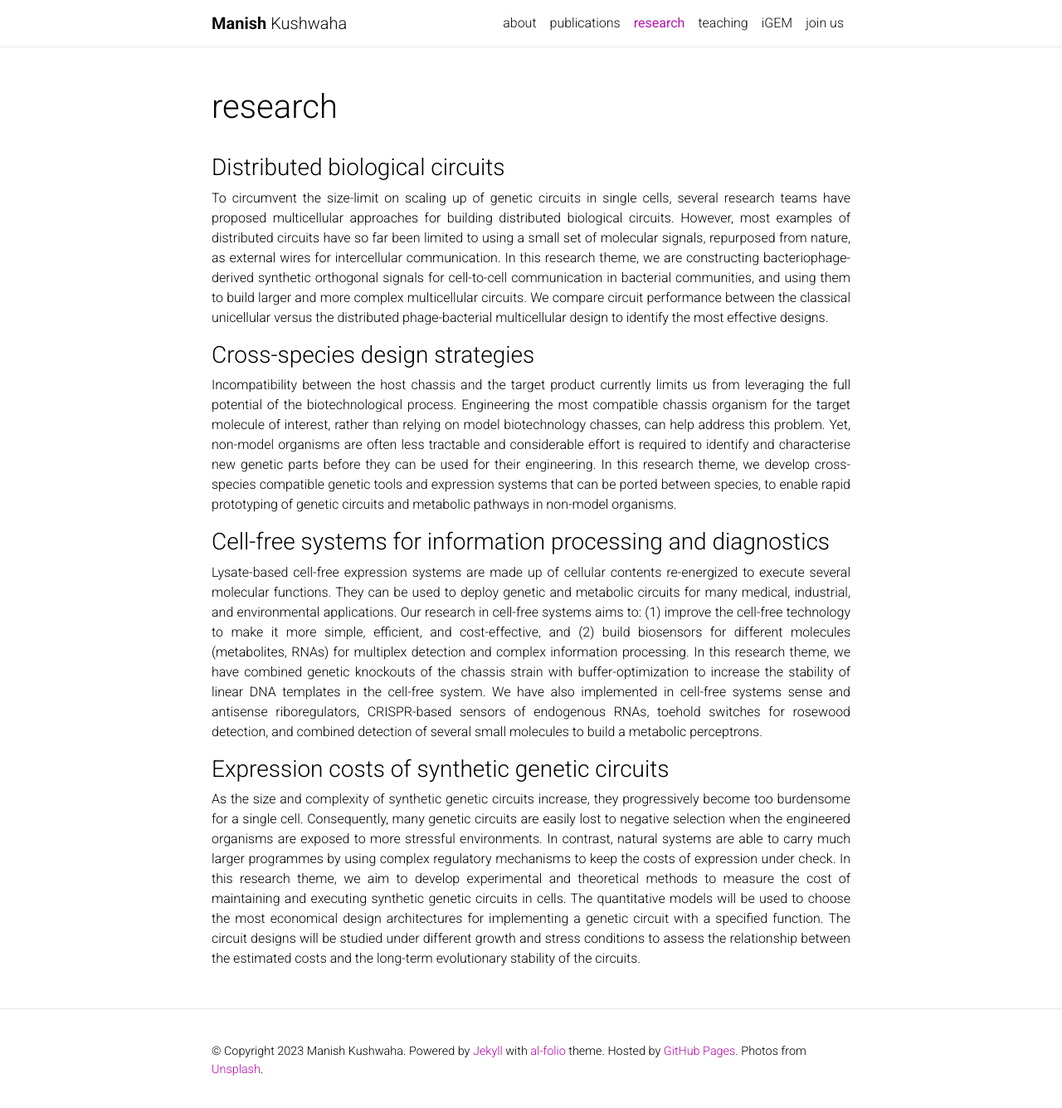
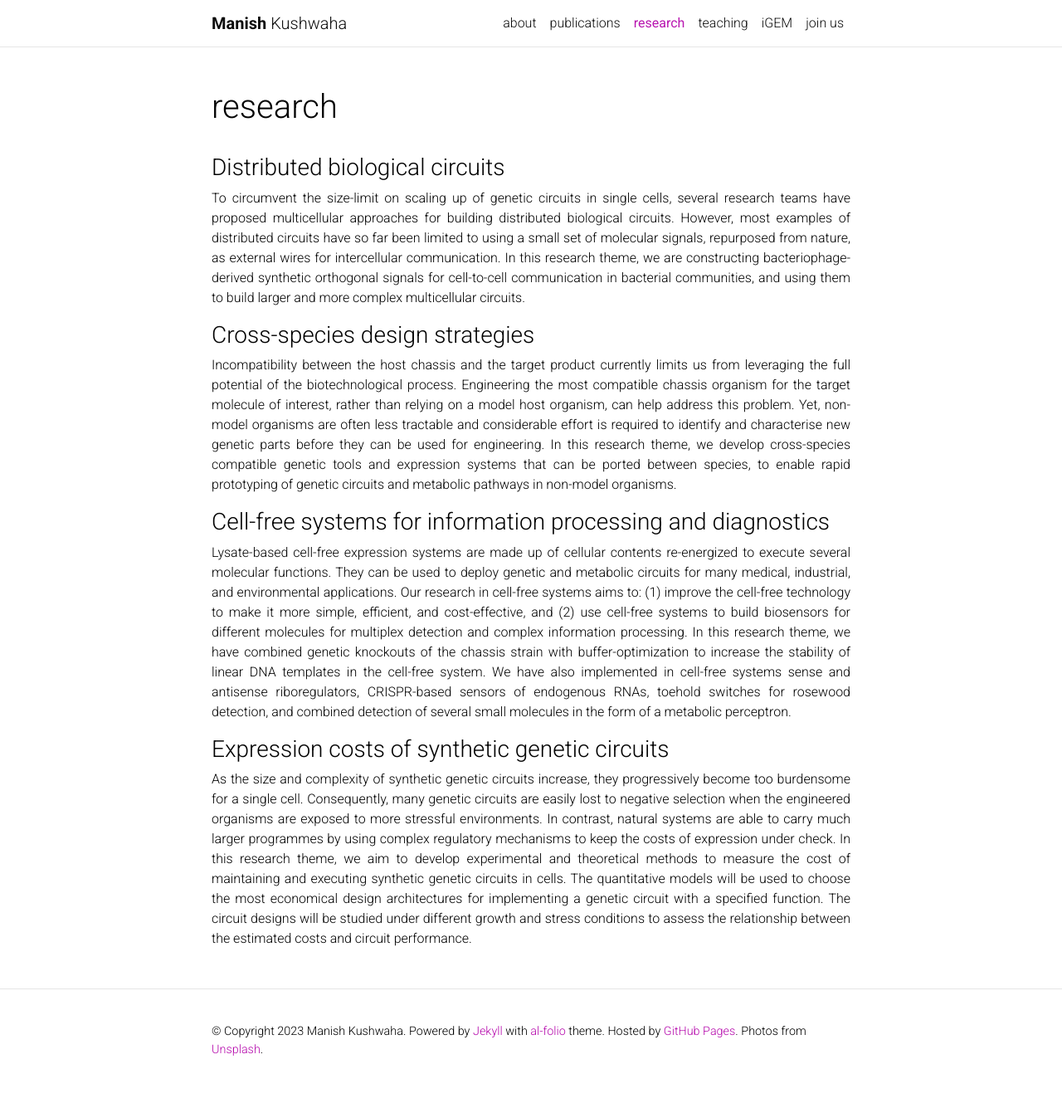
Before and after one commit to manishmicrobe/manishmicrobe.github.io, a Jekyll site: the page built from _pages/research.md, in a window 1280 px wide and 1340 px high. Shown: the top 1335 px of the window at 83% size. Built offline with Jekyll 4.4.1, drawn with Linux system fonts in a browser that asks for light colours; comment, search, counter and statistics services are not loaded; a style sheet for code colours, icons or effects is not loaded.

Commit message:
Update research.md

```diff
--- a/_pages/research.md
+++ b/_pages/research.md
@@ -8,13 +8,13 @@ nav_order: 2
 ---
 
 ### Distributed biological circuits
-<p align='justify'>To circumvent the size-limit on scaling up of genetic circuits in single cells, several research teams have proposed multicellular approaches for building distributed biological circuits. However, most examples of distributed circuits have so far been limited to using a small set of molecular signals, repurposed from nature, as external wires for intercellular communication. In this research theme, we are constructing bacteriophage-derived synthetic orthogonal signals for cell-to-cell communication in bacterial communities, and using them to build larger and more complex multicellular circuits. We compare circuit performance between the classical unicellular versus the distributed phage-bacterial multicellular design to identify the most effective designs.</p>
+<p align='justify'>To circumvent the size-limit on scaling up of genetic circuits in single cells, several research teams have proposed multicellular approaches for building distributed biological circuits. However, most examples of distributed circuits have so far been limited to using a small set of molecular signals, repurposed from nature, as external wires for intercellular communication. In this research theme, we are constructing bacteriophage-derived synthetic orthogonal signals for cell-to-cell communication in bacterial communities, and using them to build larger and more complex multicellular circuits.</p>
 
 ### Cross-species design strategies
-<p align='justify'>Incompatibility between the host chassis and the target product currently limits us from leveraging the full potential of the biotechnological process. Engineering the most compatible chassis organism for the target molecule of interest, rather than relying on model biotechnology chasses, can help address this problem. Yet, non-model organisms are often less tractable and considerable effort is required to identify and characterise new genetic parts before they can be used for their engineering. In this research theme, we develop cross-species compatible genetic tools and expression systems that can be ported between species, to enable rapid prototyping of genetic circuits and metabolic pathways in non-model organisms.</p>
+<p align='justify'>Incompatibility between the host chassis and the target product currently limits us from leveraging the full potential of the biotechnological process. Engineering the most compatible chassis organism for the target molecule of interest, rather than relying on a model host organism, can help address this problem. Yet, non-model organisms are often less tractable and considerable effort is required to identify and characterise new genetic parts before they can be used for engineering. In this research theme, we develop cross-species compatible genetic tools and expression systems that can be ported between species, to enable rapid prototyping of genetic circuits and metabolic pathways in non-model organisms.</p>
 
 ### Cell-free systems for information processing and diagnostics
-<p align='justify'>Lysate-based cell-free expression systems are made up of cellular contents re-energized to execute several molecular functions. They can be used to deploy genetic and metabolic circuits for many medical, industrial, and environmental applications. Our research in cell-free systems aims to: (1) improve the cell-free technology to make it more simple, efficient, and cost-effective, and (2) build biosensors for different molecules (metabolites, RNAs) for multiplex detection and complex information processing. In this research theme, we have combined genetic knockouts of the chassis strain with buffer-optimization to increase the stability of linear DNA templates in the cell-free system. We have also implemented in cell-free systems sense and antisense riboregulators, CRISPR-based sensors of endogenous RNAs, toehold switches for rosewood detection, and combined detection of several small molecules to build a metabolic perceptrons.</p>
+<p align='justify'>Lysate-based cell-free expression systems are made up of cellular contents re-energized to execute several molecular functions. They can be used to deploy genetic and metabolic circuits for many medical, industrial, and environmental applications. Our research in cell-free systems aims to: (1) improve the cell-free technology to make it more simple, efficient, and cost-effective, and (2) use cell-free systems to build biosensors for different molecules for multiplex detection and complex information processing. In this research theme, we have combined genetic knockouts of the chassis strain with buffer-optimization to increase the stability of linear DNA templates in the cell-free system. We have also implemented in cell-free systems sense and antisense riboregulators, CRISPR-based sensors of endogenous RNAs, toehold switches for rosewood detection, and combined detection of several small molecules in the form of a metabolic perceptron.</p>
 
 ### Expression costs of synthetic genetic circuits
-<p align='justify'>As the size and complexity of synthetic genetic circuits increase, they progressively become too burdensome for a single cell. Consequently, many genetic circuits are easily lost to negative selection when the engineered organisms are exposed to more stressful environments. In contrast, natural systems are able to carry much larger programmes by using complex regulatory mechanisms to keep the costs of expression under check. In this research theme, we aim to develop experimental and theoretical methods to measure the cost of maintaining and executing synthetic genetic circuits in cells. The quantitative models will be used to choose the most economical design architectures for implementing a genetic circuit with a specified function. The circuit designs will be studied under different growth and stress conditions to assess the relationship between the estimated costs and the long-term evolutionary stability of the circuits.</p>
+<p align='justify'>As the size and complexity of synthetic genetic circuits increase, they progressively become too burdensome for a single cell. Consequently, many genetic circuits are easily lost to negative selection when the engineered organisms are exposed to more stressful environments. In contrast, natural systems are able to carry much larger programmes by using complex regulatory mechanisms to keep the costs of expression under check. In this research theme, we aim to develop experimental and theoretical methods to measure the cost of maintaining and executing synthetic genetic circuits in cells. The quantitative models will be used to choose the most economical design architectures for implementing a genetic circuit with a specified function. The circuit designs will be studied under different growth and stress conditions to assess the relationship between the estimated costs and circuit performance.</p>
```
